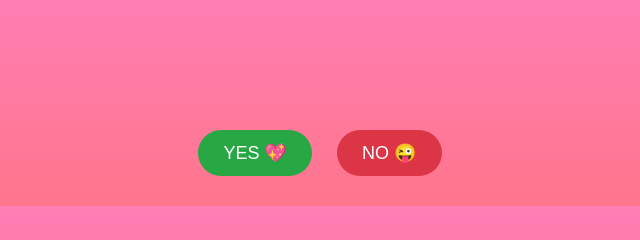
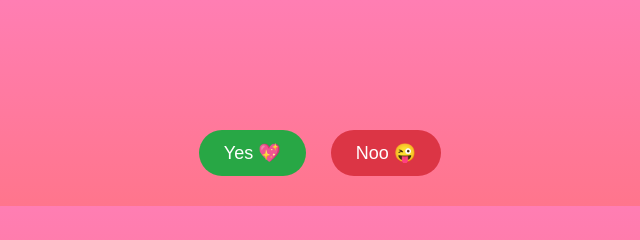
Before and after one commit to sonukumar0109/hello_motu, a plain HTML site: page index.html in a window 1280 px wide. Shown: the top 240 px of the page, 320-960 px from the left. Drawn offline with Linux system fonts and the light colour scheme.

Commit message:
Update index.html

```diff
--- a/index.html
+++ b/index.html
@@ -15,8 +15,8 @@
   <h1 id="text"></h1>
 
   <div class="buttons">
-    <button onclick="yesClick()">YES 💖</button>
-    <button id="noBtn">NO 😜</button>
+    <button onclick="yesClick()">Yes 💖</button>
+    <button id="noBtn">Noo 😜</button>
   </div>
 
   <h2 id="result"></h2>
```
